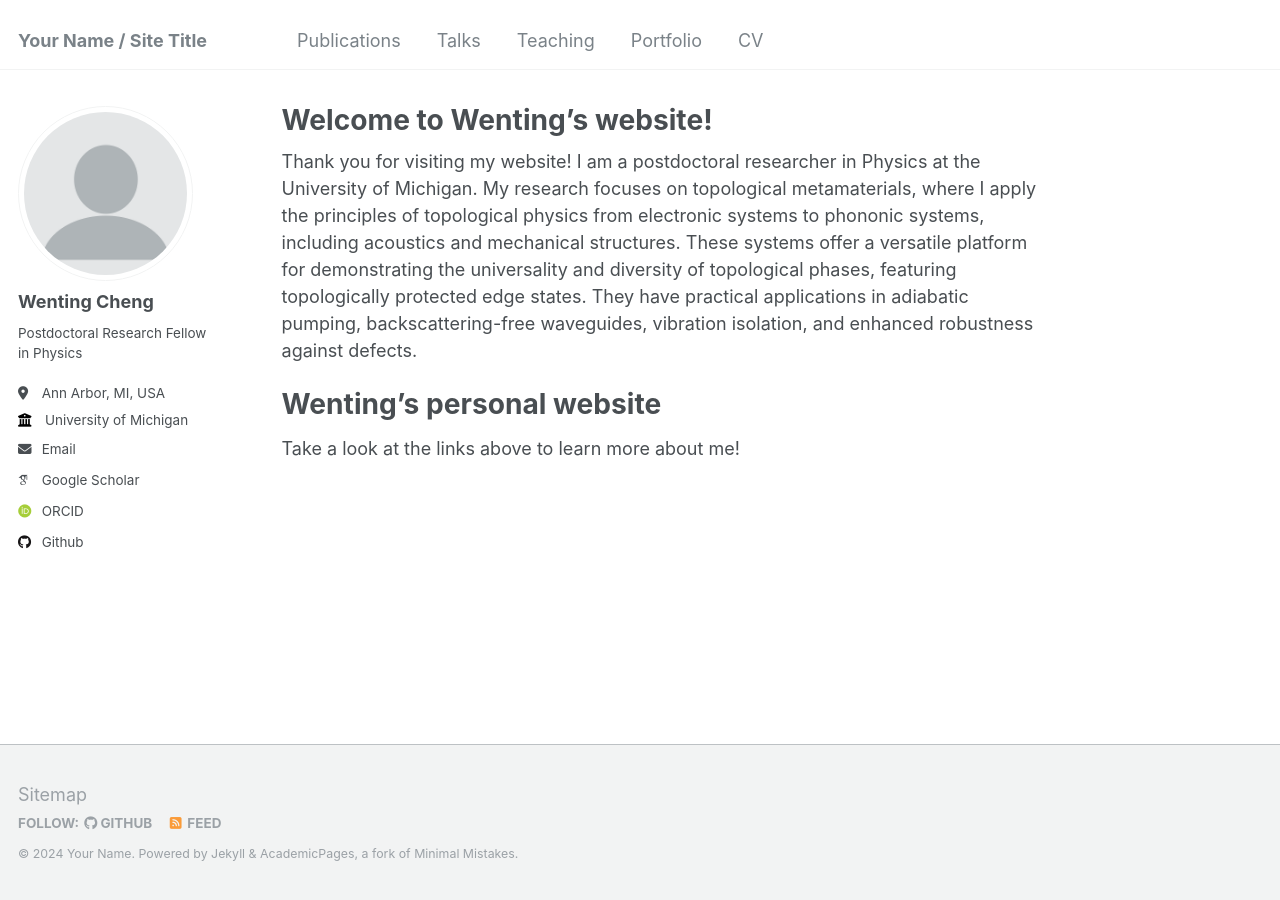
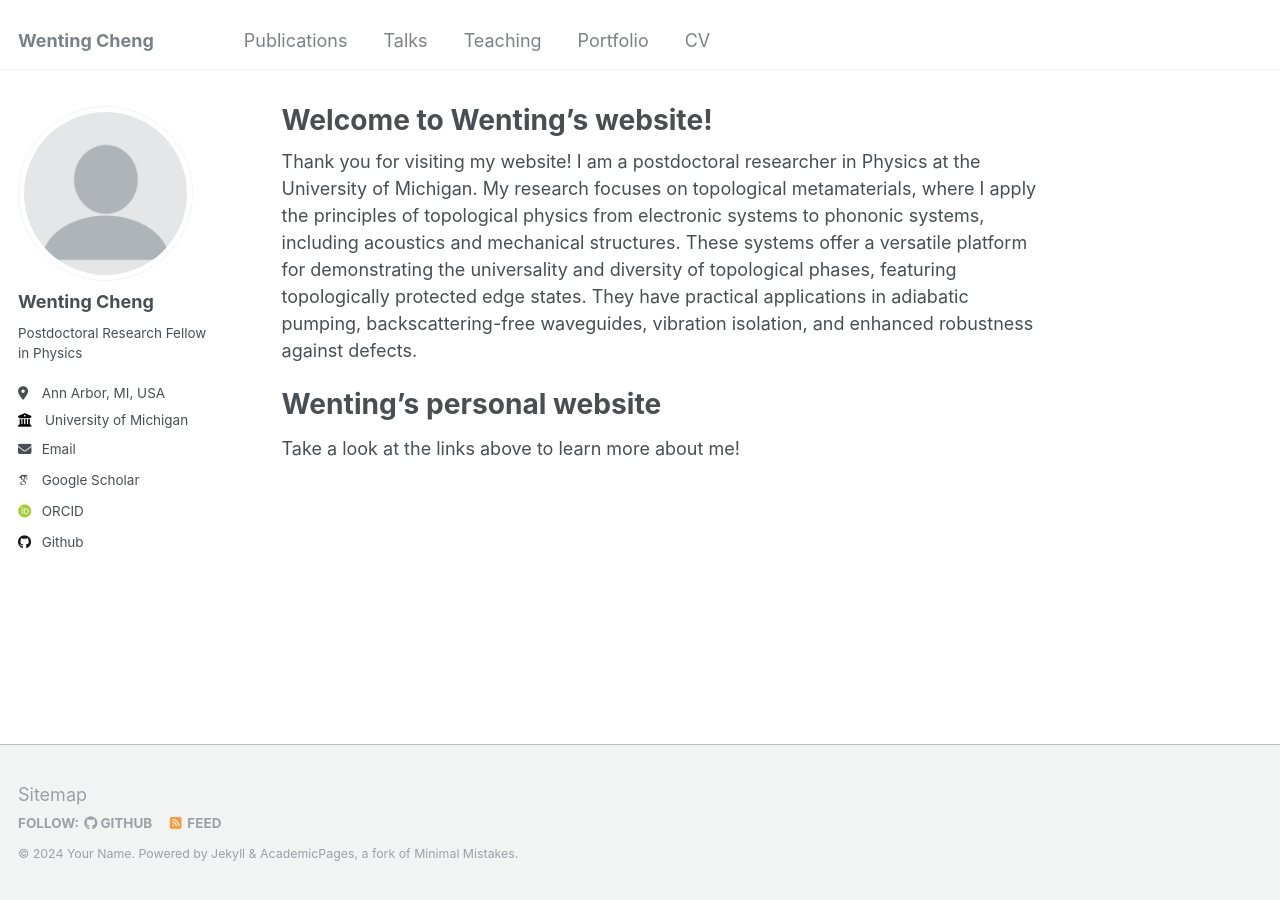
Before and after one commit to cwenting1224/cwenting1224.github.io, a Jekyll site: the page built from _pages/about.md, in a window 1280 px wide. Built offline with Jekyll 4.4.1, drawn with Linux system fonts in a browser that asks for light colours; some web fonts are replaced.

Commit message:
Update _config.yml

```diff
--- a/_config.yml
+++ b/_config.yml
@@ -8,7 +8,7 @@
 
 # Basic Site Settings
 locale                   : "en-US"
-title                    : "Your Name / Site Title"
+title                    : "Wenting Cheng"
 title_separator          : "-"
 name                     : &name "Your Name"
 description              : &description "personal description"
```
